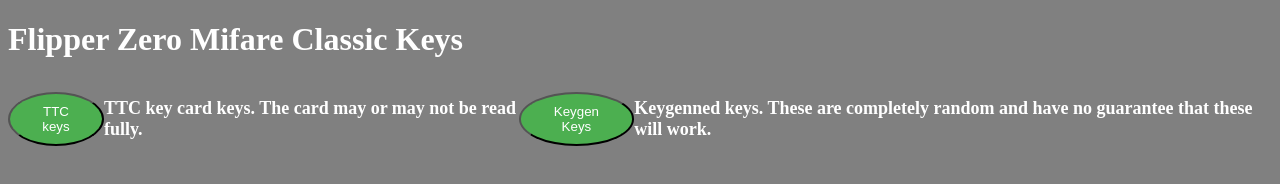
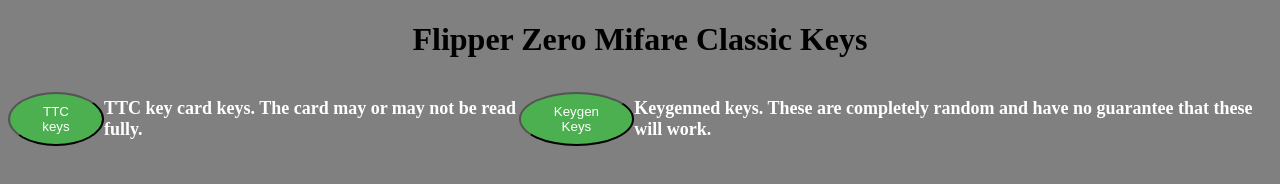
Before and after one commit to 1nfameArts/NFCMifareClassicKeys, a plain HTML site: page index.html in a window 1280 px wide. Drawn offline with Linux system fonts and the light colour scheme.

Commit message:
Update index.html

```diff
--- a/index.html
+++ b/index.html
@@ -6,7 +6,7 @@
   <meta name="viewport" content="width=device-width, initial-scale=1">
 </head>
 <body>
-  <h1>Flipper Zero Mifare Classic Keys</h1>
+  <h1 class="container">Flipper Zero Mifare Classic Keys</h1>
   <style>
   body {
 color: white;
@@ -30,7 +30,11 @@ color: white;
   font-size: 18px;
   font-weight: bold;
   color: white;
-}</style>
+}
+  h1 {
+color: black;
+  }
+</style>
   <div class="container">
   <button class="button">TTC keys</button>
   <p class="text">TTC key card keys. The card may or may not be read fully.</p><br>
```
